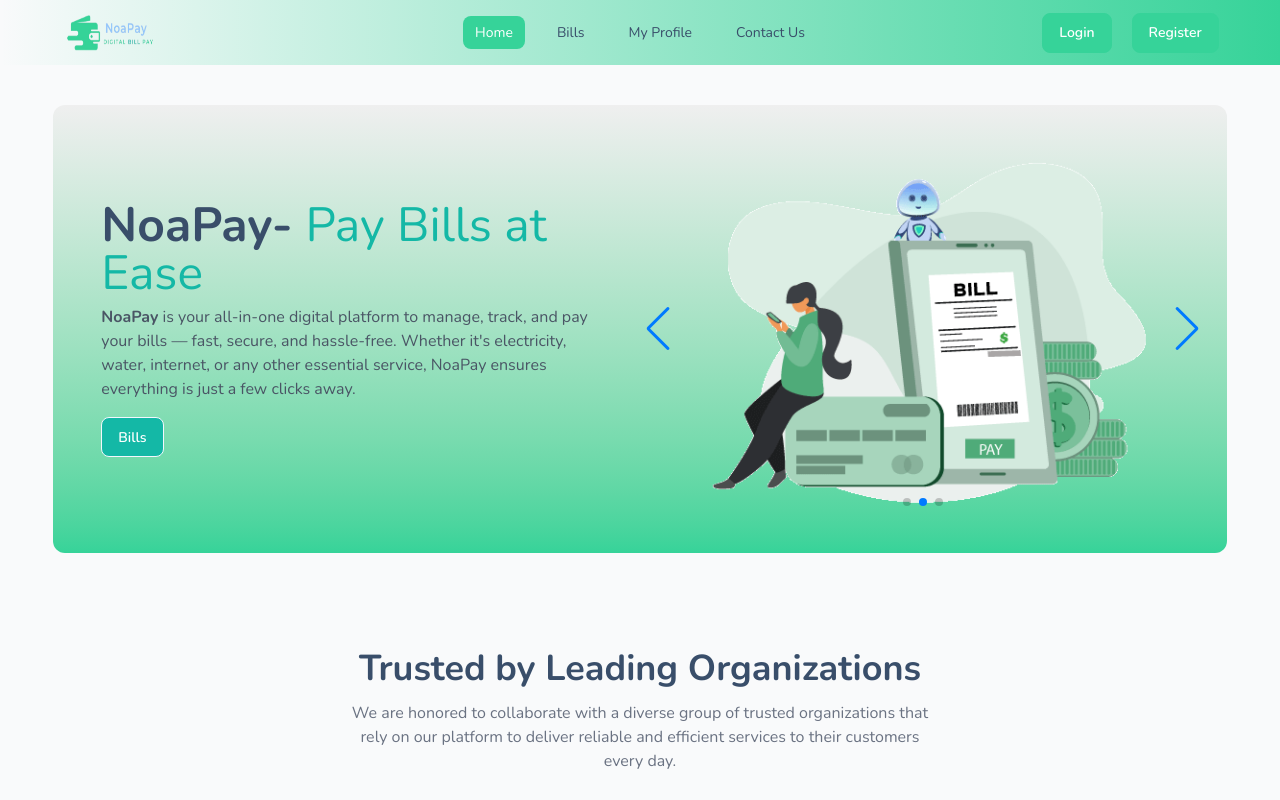
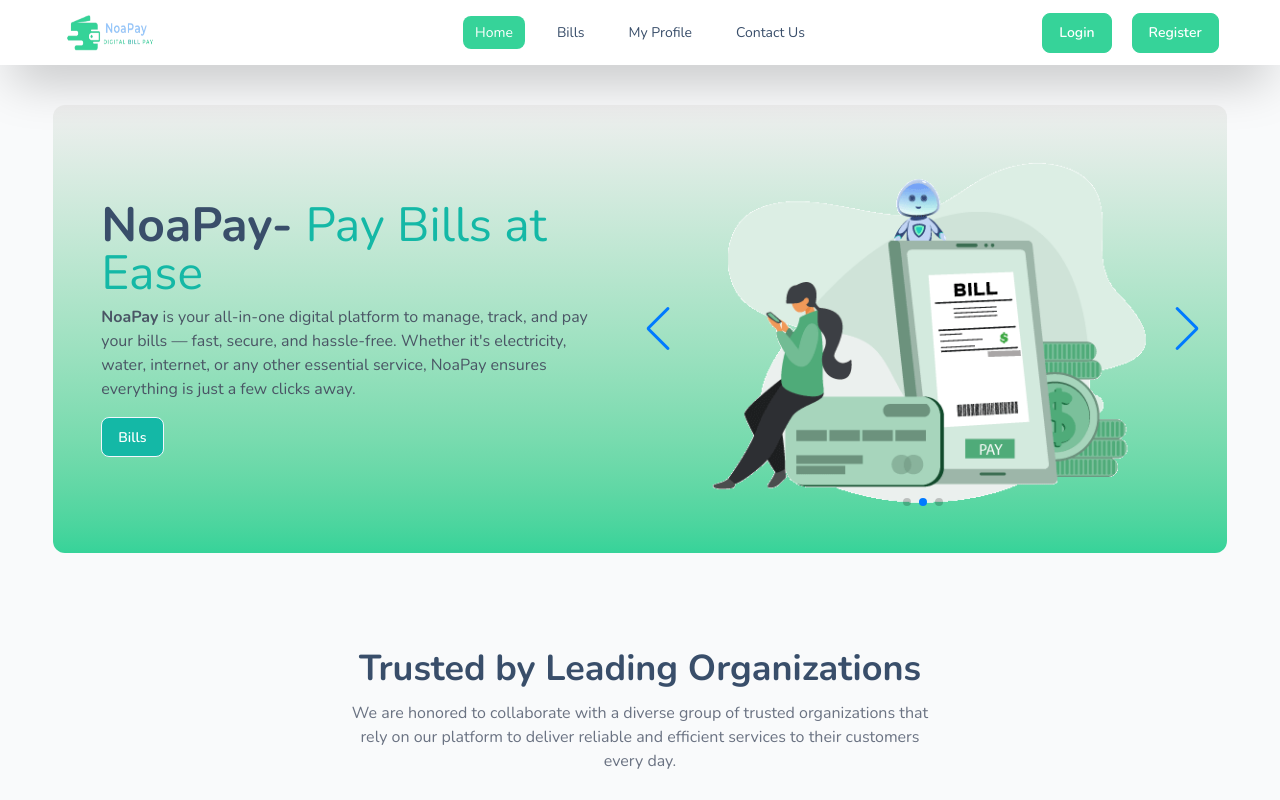
Before and after one commit to ismail-dev-code/noapay, a React (Vite) app: page / in a window 1280 px wide. Shown: the top 800 px of the page. Built offline with nearby package versions, Linux system fonts and the light colour scheme; no server answers.

Commit message:
feat: make the navbar sticky

```diff
--- a/src/components/Navbar.jsx
+++ b/src/components/Navbar.jsx
@@ -50,7 +50,7 @@ const Navbar = () => {
   );
 
   return (
-    <header className="bg-linear-to-l from-success to-[rgba(139, 139, 139, 5)]">
+    <header className="sticky top-0 z-50 shadow-2xl bg-white">
       <div className="navbar lg:w-11/12 lg:mx-auto">
         <div className="navbar-start">
           <div className="dropdown">
```
